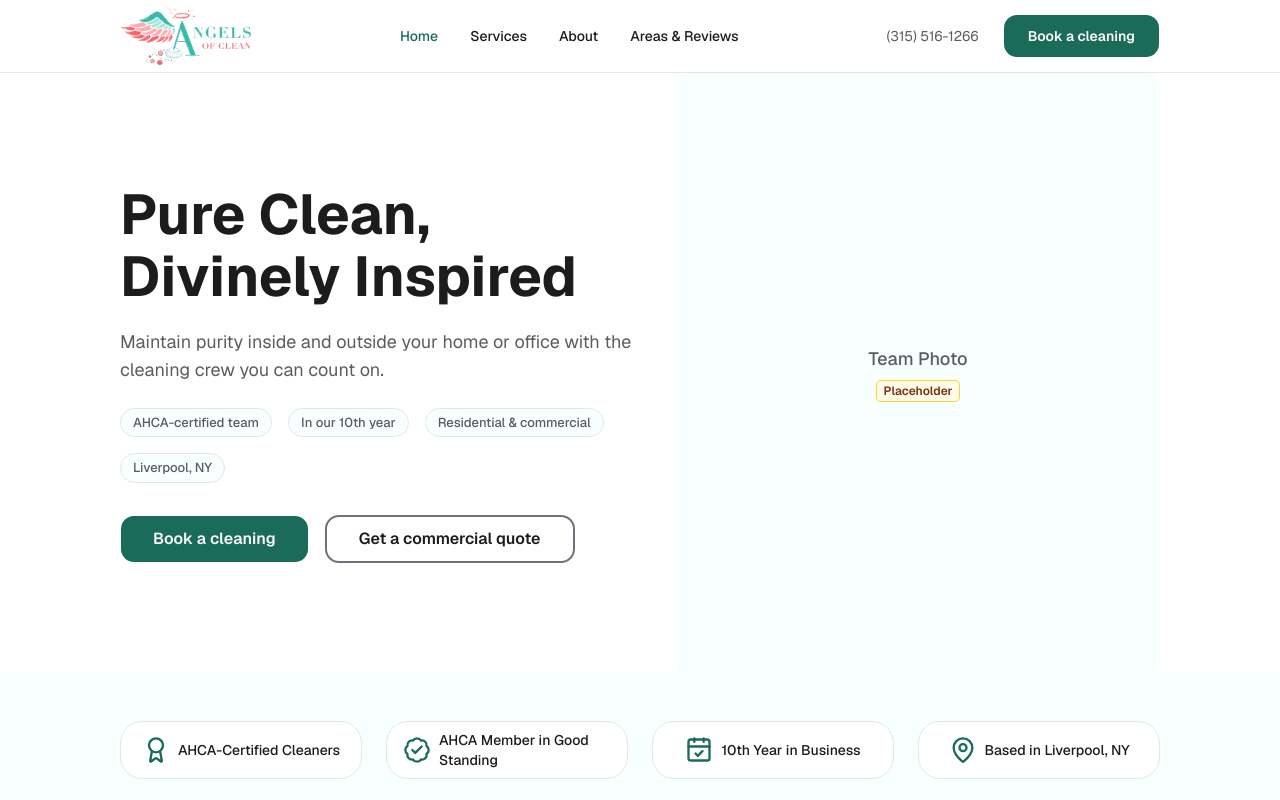
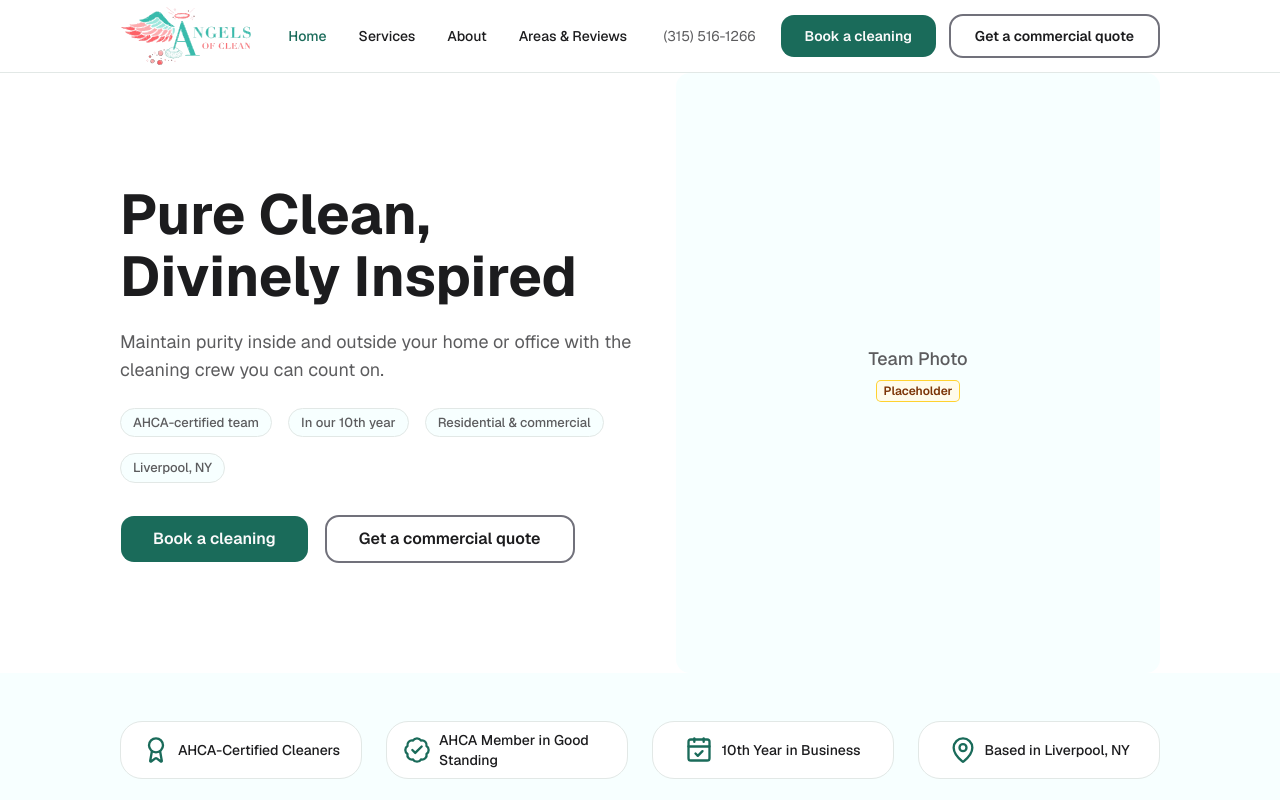
Before and after one commit to KaydenCouldBeBetter/angelsofclean, a Next.js app in the folder angels-of-clean/: page / in a window 1280 px wide. Shown: the top 800 px of the page. Built offline with nearby package versions, Linux system fonts and the light colour scheme.

Commit message:
add Get a commercial quote button to the header

```diff
--- a/angels-of-clean/components/site/SiteHeader.tsx
+++ b/angels-of-clean/components/site/SiteHeader.tsx
@@ -4,7 +4,7 @@ import Image from "next/image";
 import Link from "next/link";
 import { usePathname } from "next/navigation";
 import { useEffect, useRef, useState } from "react";
-import { Menu, X } from "lucide-react";
+import { Menu, Phone, X } from "lucide-react";
 import Container from "@/components/site/Container";
 import CtaLink from "@/components/site/CtaLink";
 import { BUSINESS_PHONE } from "@/lib/constants";
@@ -12,7 +12,8 @@ import { NAV_LINKS } from "@/lib/site-content";
 import { cn } from "@/lib/utils";
 
 // Marketing header (Figma "Marketing — … — Desktop / Mobile"): logo, the four
-// pages, the phone number and the booking button; a menu button below 1024px.
+// pages, the phone number and the two booking paths (a home cleaning, a
+// commercial quote); a menu button below 1024px.
 function isCurrent(pathname: string, href: string) {
   return href === "/" ? pathname === "/" : pathname === href || pathname.startsWith(`${href}/`);
 }
@@ -55,7 +56,7 @@ export default function SiteHeader() {
           />
         </Link>
 
-        <nav aria-label="Main" className="hidden items-center gap-8 lg:flex">
+        <nav aria-label="Main" className="hidden items-center gap-5 lg:flex xl:gap-8">
           {NAV_LINKS.map((link) => (
             <Link
               key={link.href}
@@ -68,17 +69,24 @@ export default function SiteHeader() {
           ))}
         </nav>
 
-        <div className="hidden items-center gap-6 lg:flex">
+        <div className="hidden items-center gap-3 lg:flex xl:gap-6">
+          {/* Two buttons need the room the number takes, so from 1024px to 1279px it is an icon. */}
           <a
             href={BUSINESS_PHONE.tel}
-            className="inline-flex min-h-11 items-center text-sm text-ink-muted hover:text-primary"
+            className="inline-flex min-h-11 min-w-11 items-center justify-center text-sm text-ink-muted hover:text-primary"
           >
+            <Phone aria-hidden="true" className="size-5 xl:hidden" />
             <span className="sr-only">Call us: </span>
-            {BUSINESS_PHONE.display}
+            <span className="sr-only xl:not-sr-only">{BUSINESS_PHONE.display}</span>
           </a>
-          <CtaLink href="/residential" size="nav">
-            Book a cleaning
-          </CtaLink>
+          <div className="flex items-center gap-3">
+            <CtaLink href="/residential" size="nav" className="px-4 xl:px-6">
+              Book a cleaning
+            </CtaLink>
+            <CtaLink href="/commercial" tone="outline" size="nav" className="px-4 xl:px-6">
+              Get a commercial quote
+            </CtaLink>
+          </div>
         </div>
 
         <button
@@ -111,9 +119,12 @@ export default function SiteHeader() {
             <span className="sr-only">Call us: </span>
             {BUSINESS_PHONE.display}
           </a>
-          <div className="py-3">
+          <div className="flex flex-col gap-3 py-3">
             <CtaLink href="/residential" size="hero">
               Book a cleaning
+            </CtaLink>
+            <CtaLink href="/commercial" tone="outline" size="hero">
+              Get a commercial quote
             </CtaLink>
           </div>
         </Container>
```
Also changed, not shown: 3 other files (tests, documents, lock files or other folders).
